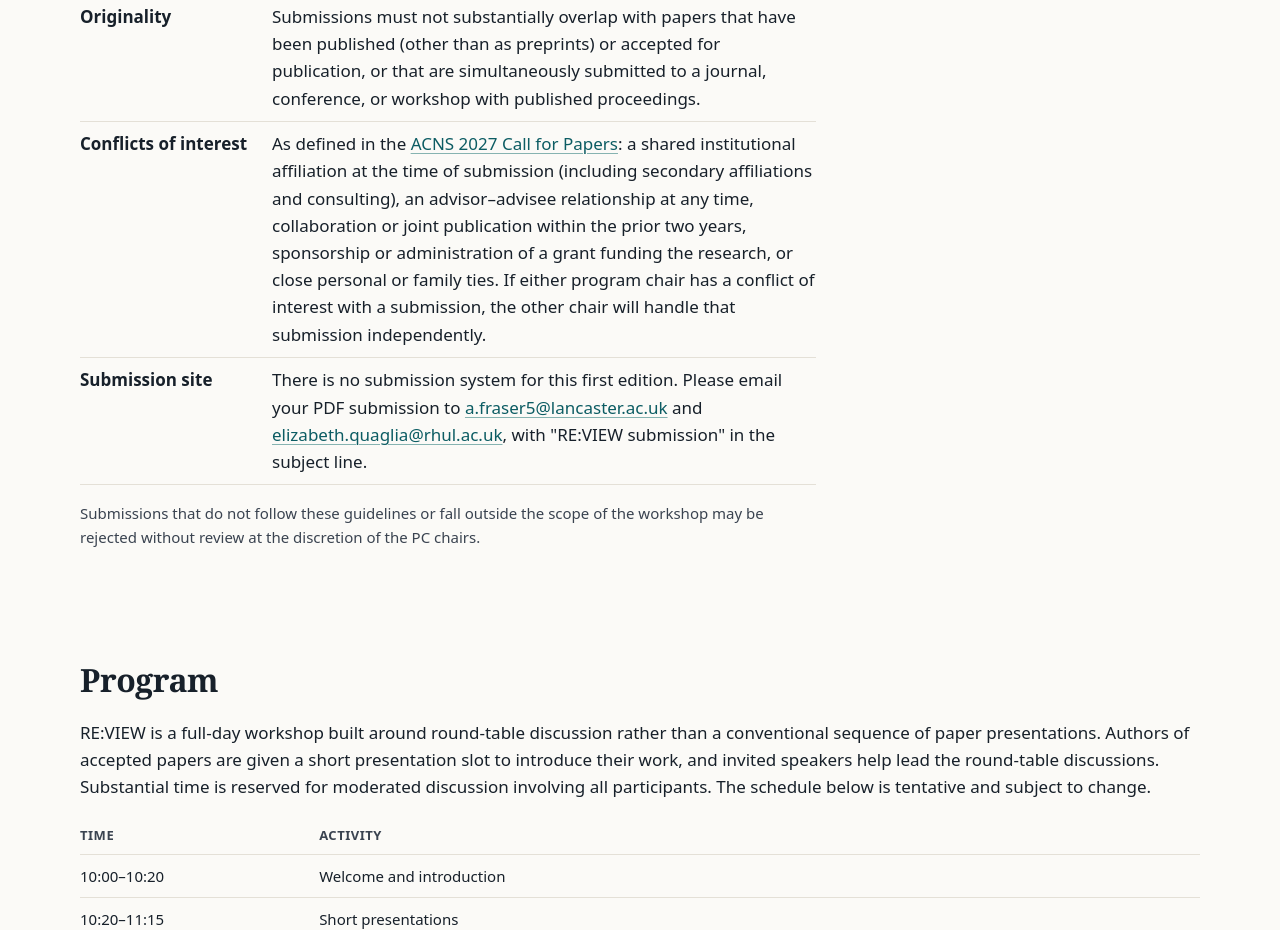
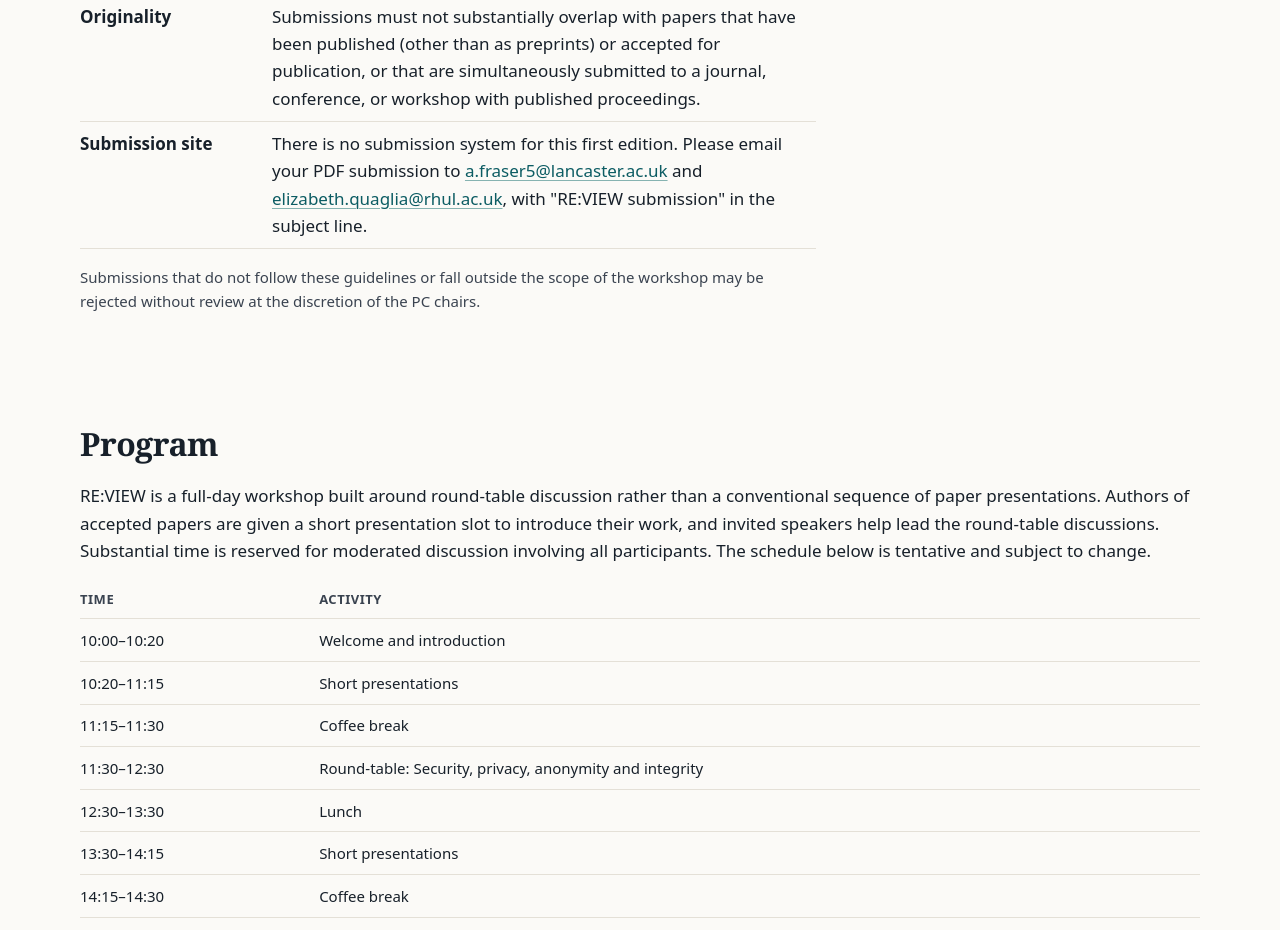
Before and after one commit to review2027/review2027.github.io, a plain HTML site: page index.html in a window 1280 px wide. Shown: the part 2314-3244 px from the top of the page. Drawn offline with Linux system fonts and the light colour scheme.

Commit message:
Remove conflicts of interest section from index.html
Removed section on conflicts of interest from the HTML.

```diff
--- a/index.html
+++ b/index.html
@@ -181,21 +181,6 @@
               </dd>
             </div>
             <div>
-              <dt>Conflicts of interest</dt>
-              <dd>
-                As defined in the
-                <a href="https://acns2027.isg.rhul.ac.uk/calls/papers/">ACNS 2027 Call for Papers</a>:
-                a shared institutional affiliation at the time of submission
-                (including secondary affiliations and consulting), an
-                advisor–advisee relationship at any time, collaboration or joint
-                publication within the prior two years, sponsorship or
-                administration of a grant funding the research, or close
-                personal or family ties. If either program chair has a
-                conflict of interest with a submission, the other chair will
-                handle that submission independently.
-              </dd>
-            </div>
-            <div>
               <dt>Submission site</dt>
               <dd>
                 There is no submission system for this first edition. Please
```
